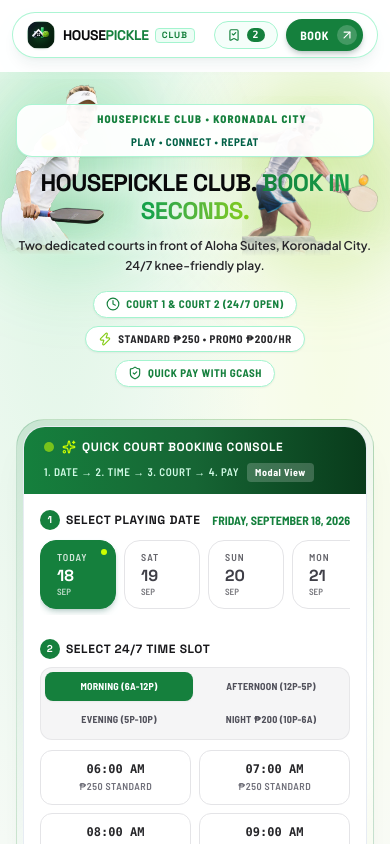
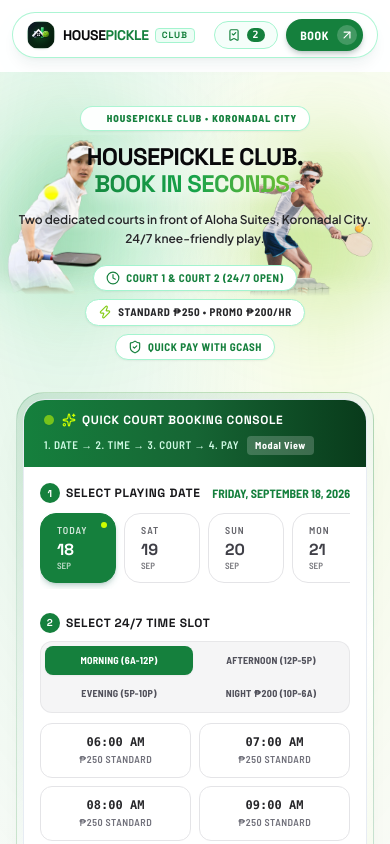
Before and after one commit to hizWindy/pickleball-court, a React (Vite) app in the folder frontend/: page / in a window 390 px wide. Shown: the top 844 px of the page. Built offline with nearby package versions, Linux system fonts and the light colour scheme.

Commit message:
feat(hero): showcase promotional athletes with full visibility on mobile without pill overlap

```diff
--- a/frontend/src/components/Hero.tsx
+++ b/frontend/src/components/Hero.tsx
@@ -60,7 +60,7 @@
             x: { duration: 0.8, delay: 0.1 },
             y: { duration: 6, repeat: Infinity, ease: 'easeInOut' }
           }}
-          className="absolute -left-3 sm:-left-4 md:-left-2 lg:left-0 xl:left-4 2xl:left-12 top-2 sm:top-6 lg:top-14 w-44 sm:w-56 md:w-68 lg:w-84 xl:w-96 opacity-90 sm:opacity-95 lg:opacity-100 select-none pointer-events-none"
+          className="absolute -left-1 sm:left-0 md:left-2 lg:left-4 xl:left-8 2xl:left-14 top-16 sm:top-12 lg:top-10 w-40 sm:w-52 md:w-64 lg:w-80 xl:w-96 opacity-100 select-none pointer-events-none z-0"
         >
           {/* Luminous Emerald Stadium Back-Glow */}
           <div className="absolute -inset-4 bg-[#22C55E]/20 rounded-full blur-2xl -z-10" />
@@ -69,10 +69,10 @@
           <img
             src="/images/player-cutout-1.png"
             alt="HousePickle Athlete Action"
-            className="w-full h-auto object-contain drop-shadow-[0_18px_35px_rgba(21,128,61,0.25)]"
+            className="w-full h-auto object-contain drop-shadow-[0_15px_30px_rgba(21,128,61,0.25)]"
             style={{
-              maskImage: 'linear-gradient(to bottom, black 80%, transparent 100%)',
-              WebkitMaskImage: 'linear-gradient(to bottom, black 80%, transparent 100%)'
+              maskImage: 'linear-gradient(to bottom, black 85%, transparent 100%)',
+              WebkitMaskImage: 'linear-gradient(to bottom, black 85%, transparent 100%)'
             }}
           />
         </motion.div>
@@ -91,7 +91,7 @@
             x: { duration: 0.8, delay: 0.2 },
             y: { duration: 7, repeat: Infinity, ease: 'easeInOut' }
           }}
-          className="absolute -right-3 sm:-right-4 md:-right-2 lg:right-0 xl:right-4 2xl:right-10 top-6 sm:top-12 lg:top-22 w-40 sm:w-52 md:w-64 lg:w-80 xl:w-92 opacity-90 sm:opacity-95 lg:opacity-100 select-none pointer-events-none"
+          className="absolute -right-1 sm:right-0 md:right-2 lg:right-4 xl:right-8 2xl:right-14 top-20 sm:top-16 lg:top-14 w-36 sm:w-48 md:w-60 lg:w-76 xl:w-90 opacity-100 select-none pointer-events-none z-0"
         >
           {/* Luminous Lime Stadium Back-Glow */}
           <div className="absolute -inset-4 bg-[#84CC16]/25 rounded-full blur-2xl -z-10" />
@@ -100,10 +100,10 @@
           <img
             src="/images/player-cutout-2.png"
             alt="HousePickle Player Dink Rally"
-            className="w-full h-auto object-contain drop-shadow-[0_18px_35px_rgba(132,204,22,0.28)]"
+            className="w-full h-auto object-contain drop-shadow-[0_15px_30px_rgba(132,204,22,0.28)]"
             style={{
-              maskImage: 'linear-gradient(to bottom, black 80%, transparent 100%)',
-              WebkitMaskImage: 'linear-gradient(to bottom, black 80%, transparent 100%)'
+              maskImage: 'linear-gradient(to bottom, black 85%, transparent 100%)',
+              WebkitMaskImage: 'linear-gradient(to bottom, black 85%, transparent 100%)'
             }}
           />
         </motion.div>
@@ -112,32 +112,32 @@
       <div className="max-w-6xl mx-auto px-4 sm:px-6 relative z-10">
         {/* Dynamic Stadium Headline Block */}
         <div className="text-center max-w-3xl mx-auto mb-8 pt-2">
-          {/* Eyebrow Pill */}
+          {/* Compact Eyebrow Pill - Leaves sides open so athlete faces are never blocked */}
           <motion.div
             initial={{ opacity: 0, y: -10 }}
             animate={{ opacity: 1, y: 0 }}
             transition={{ duration: 0.3 }}
-            className="inline-flex flex-wrap sm:flex-nowrap items-center justify-center gap-1.5 sm:gap-2 px-3 sm:px-4 py-1.5 rounded-2xl sm:rounded-full bg-white/95 border border-emerald-200/90 shadow-xs mb-3 text-center"
+            className="inline-flex items-center justify-center gap-1.5 px-3 py-1 rounded-full bg-white/95 border border-emerald-200/90 shadow-xs mb-3 text-center max-w-fit mx-auto"
           >
             <span className="w-2 h-2 rounded-full bg-[#84CC16] animate-ping shrink-0" />
-            <span className="text-[11px] font-sport font-extrabold uppercase tracking-widest text-[#15803D]">
+            <span className="text-[10px] sm:text-[11px] font-sport font-extrabold uppercase tracking-widest text-[#15803D] whitespace-nowrap">
               HousePickle Club • Koronadal City
             </span>
             <span className="text-zinc-300 hidden sm:inline">|</span>
-            <span className="text-[11px] font-sport font-bold uppercase tracking-wider text-emerald-800">
+            <span className="text-[10px] sm:text-[11px] font-sport font-bold uppercase tracking-wider text-emerald-800 hidden sm:inline whitespace-nowrap">
               Play • Connect • Repeat
             </span>
           </motion.div>
 
-          {/* Main Display Headline with Protective Halo */}
+          {/* Main Display Headline with Centered Mobile Bounds */}
           <motion.h1
             initial={{ opacity: 0, y: 15 }}
             animate={{ opacity: 1, y: 0 }}
             transition={{ duration: 0.4, delay: 0.05 }}
-            className="text-2xl sm:text-4xl md:text-5xl lg:text-6xl font-heading font-black tracking-tight uppercase text-zinc-950 leading-[1.15] break-words drop-shadow-[0_2px_10px_rgba(255,255,255,0.95)]"
+            className="text-2xl sm:text-4xl md:text-5xl lg:text-6xl font-heading font-black tracking-tight uppercase text-zinc-950 leading-[1.15] break-words max-w-[280px] sm:max-w-xl md:max-w-2xl mx-auto drop-shadow-[0_2px_8px_rgba(255,255,255,0.95)]"
           >
             HOUSEPICKLE CLUB.{' '}
-            <span className="bg-gradient-to-r from-[#15803D] via-[#16a34a] to-[#84CC16] bg-clip-text text-transparent">
+            <span className="bg-gradient-to-r from-[#15803D] via-[#16a34a] to-[#84CC16] bg-clip-text text-transparent block sm:inline">
               BOOK IN SECONDS.
             </span>
           </motion.h1>
```
